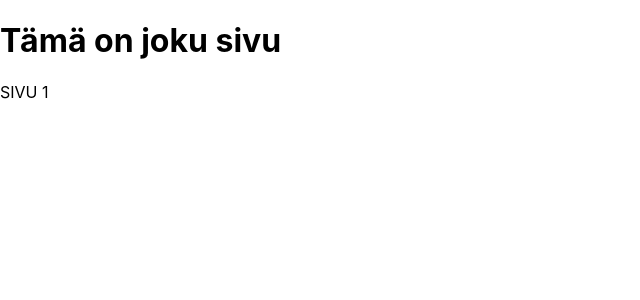
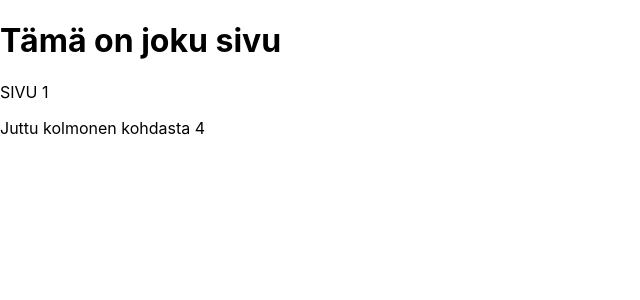
Before and after one commit to SergeiVasilyev/kauppalista2, a Next.js app: page /joku/sivu in a window 1280 px wide. Shown: the top 300 px of the page, without its empty margins (0-640 px from the left). Built offline with nearby package versions, Linux system fonts and the light colour scheme.

Commit message:
Links added

```diff
--- a/package.json
+++ b/package.json
@@ -9,13 +9,16 @@
     "lint": "next lint"
   },
   "dependencies": {
+    "@popperjs/core": "^2.11.6",
     "@types/node": "18.11.9",
     "@types/react": "18.0.25",
     "@types/react-dom": "18.0.8",
+    "bootstrap": "^5.2.2",
     "eslint": "8.27.0",
     "eslint-config-next": "13.0.3",
     "next": "13.0.3",
     "react": "18.2.0",
+    "react-bootstrap": "^2.6.0",
     "react-dom": "18.2.0",
     "typescript": "4.8.4"
   }
--- a/pages/joku/[juttuId]/[toinenId].tsx
+++ b/pages/joku/[juttuId]/[toinenId].tsx
@@ -1,13 +1,18 @@
 import { useRouter } from 'next/router'
+import Link from 'next/link'
+
 
 export default function Post() {
     const router = useRouter()
     const { juttuId, toinenId } = router.query
 
+    console.log(router.query)
+
     return (
     <div>
         <h1>Tämä on joku sivu</h1>
         <p>SIVU ID { juttuId } { toinenId }</p>
+        <Link href="/joku/sivu/"></Link>
     </div>
     )
 
--- a/pages/joku/sivu.tsx
+++ b/pages/joku/sivu.tsx
@@ -1,8 +1,13 @@
+import Link from 'next/link'
+
+
 export default function Page() {
     return (
     <div>
         <h1>Tämä on joku sivu</h1>
         <p>SIVU 1</p>
+
+        <Link href="/joku/juttu3/toinen4">Juttu kolmonen kohdasta 4</Link>
     </div>
     )
 }
```
Also changed, not shown: 1 other file (tests, documents, lock files or other folders).
